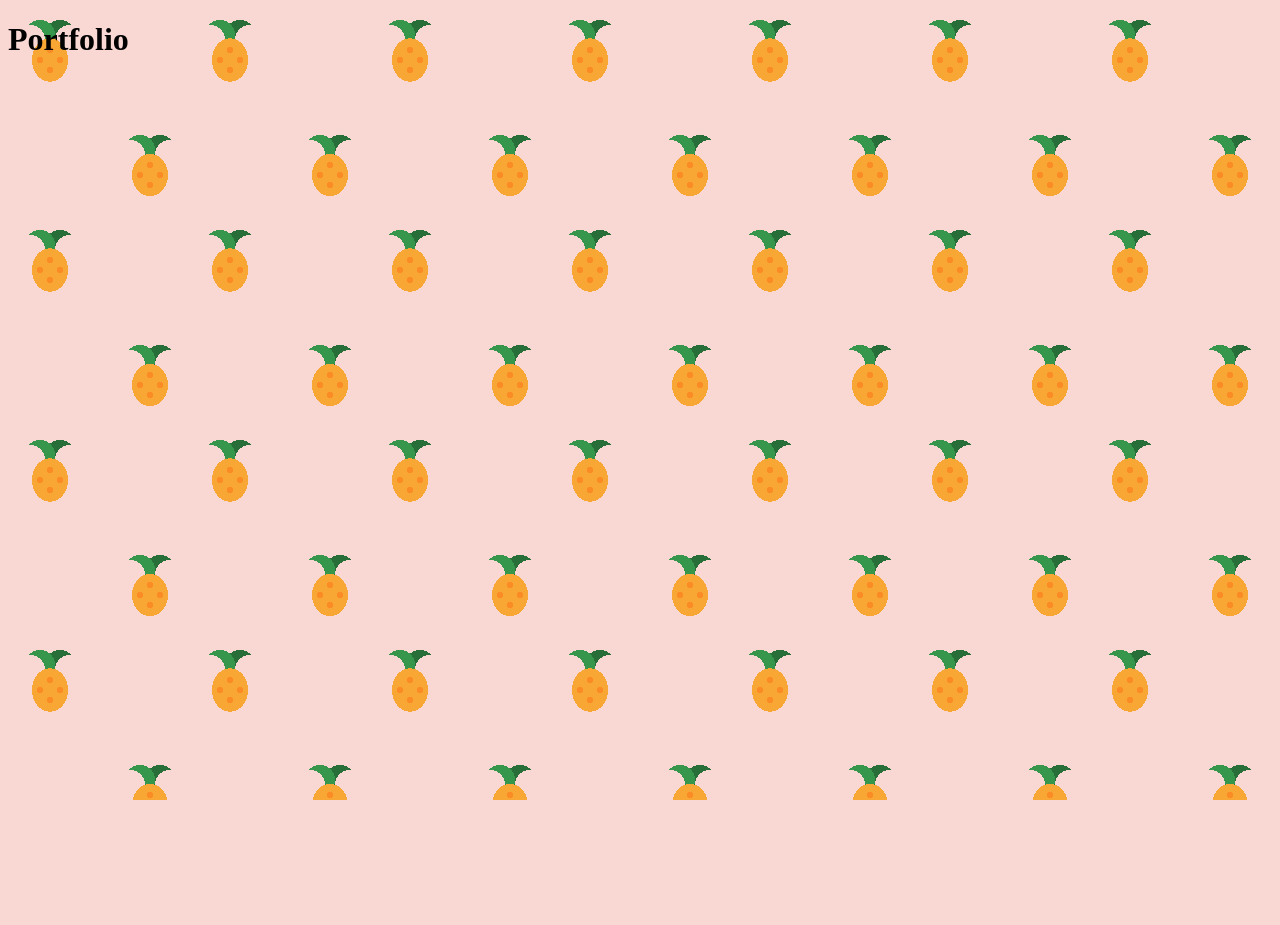
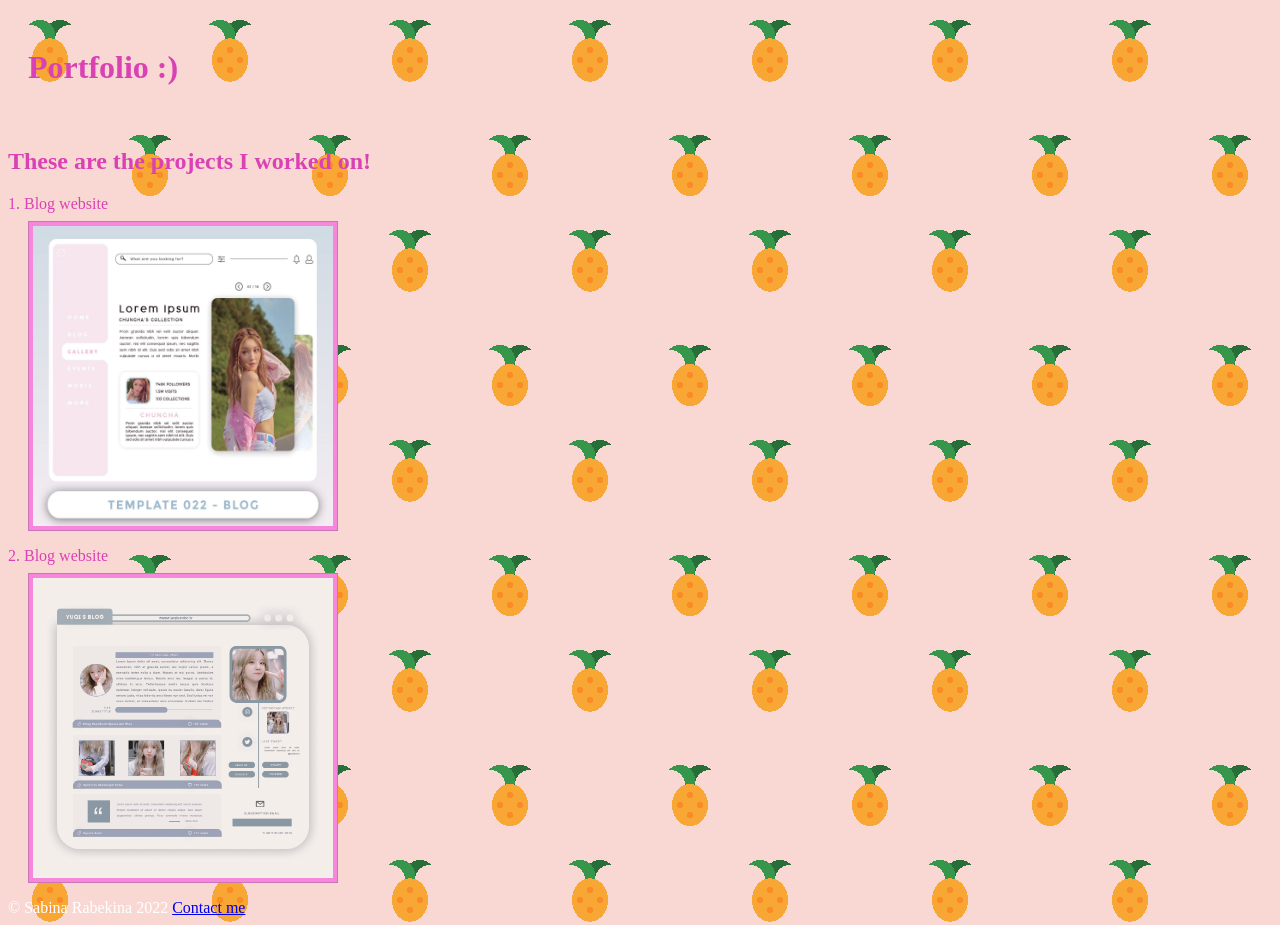
Before and after one commit to sabina31/AS1, a plain HTML site: page portfolio.html in a window 1280 px wide. Before the commit the page ends 800 px from the top, so only its background shows below. Drawn offline with nearby package versions, Linux system fonts and the light colour scheme.

Commit message:
Animation added

```diff
--- a/indexdesktop.css
+++ b/indexdesktop.css
@@ -1,12 +1,11 @@
 body
 {display:grid;
-        grid-template-columns:33% 33% 33%;
+        grid-template-columns:25% 25% 25% 25%;
         grid-template-rows:auto;
-        grid-template-areas:"header header header"
-        "nav nav nav"
-        "main main main"
-
-        "footer footer footer";
+        grid-template-areas:"header header header header"
+        "nav nav nav nav"
+        "main main main main"
+        "footer footer footer footer";
     background:
         /* Pineapple details */
         radial-gradient(circle closest-side at 50px 50px, #FB8B24 3px, transparent 0),
@@ -48,14 +47,20 @@ body
 header {
         color:#da42b4;
         padding:20px;
+        grid-area:header;
         text-align: center;
-        grid-area:header;
+        animation: bounceInDown;
+  animation-duration: 3s;
     }
 nav {
         grid-area:nav;
         color:#da42b4;
+        animation: fadeInLeft;
+        animation-duration: 3s;
     }
     nav ul {
+        border: 8px solid #ffb3ab;
+        background-color: #ffb3ab;
         list-style-type: none;
         display: grid;
         grid-template-columns: 20% 20% 20% 20% 20%;
@@ -80,10 +85,13 @@ nav {
     }
 main{
 color: #da42b4;
-text-align: center;
+animation: fadeInLeft;
+animation-duration: 4s;
 }
 footer{
     color:white;
     grid-area:footer;
+    animation:fadeInBottomLeft;
+    animation-duration: 5s;
 }
 header a {display: none;}
--- a/portfolio.css
+++ b/portfolio.css
@@ -1,5 +1,11 @@
 body
-{background:
+{display:grid;
+    grid-template-columns:25% 25% 25% 25%;
+    grid-template-rows:auto;
+    grid-template-areas:"header header header header"
+    "main main main main"
+    "footer footer footer footer";
+    background:
         /* Pineapple details */
         radial-gradient(circle closest-side at 50px 50px, #FB8B24 3px, transparent 0),
         radial-gradient(circle closest-side at 40px 60px, #FB8B24 3px, transparent 0),
@@ -36,3 +42,32 @@ body
         from { background-position: 0 50%; }
         to { background-position: 0 0; }
     }
+    header {
+        animation: bounceInDown;
+        animation-duration: 2s;
+        color:#da42b4;
+        padding:20px;
+        grid-area:header;
+    }
+    main{
+        animation: fadeInLeft;
+        animation-duration: 3s;
+        color: #da42b4;
+text-align: left;
+grid-area:main;
+    }
+    img {
+        animation: fadeInLeft;
+        animation-duration: 4s;
+        background: #f687da;
+        border: 1px solid #ca75b5;
+        margin: 8px 0 0 20px;
+        padding: 4px;
+        height: 300px;
+        width: 300px;
+        display:block;
+      }
+      footer{
+        color:white;
+        grid-area:footer;
+    }
--- a/portfolio.html
+++ b/portfolio.html
@@ -6,9 +6,22 @@
     <meta name="viewport" content="width=device-width, initial-scale=1.0">
     <title>Portfolio</title>
     <link rel="stylesheet" href="portfolio.css" />
+    <link rel="stylesheet" href="portfoliomobile.css" media="screen and (max-width: 800px)"/>
+    <link rel="stylesheet" href="portfoliodesktop.css" media="screen and (min-width: 800px)" />
+    <link rel="stylesheet"
+    href="https://cdnjs.cloudflare.com/ajax/libs/animate.css/4.1.1/animate.min.css"/>
 </head>
 <body>
-    <h1>Portfolio</h1>
-
+    <header> <h1>Portfolio :)</h1></header>
+ <main>
+     <h2>These are the projects I worked on!</h2>
+     <p> 1. Blog website
+     <img src="image1.jpg" alt="Blog website template example 1"> </p>
+     <p> 2. Blog website
+     <img src="image2.png" alt="Blog website template example 2"></p>
+ </main>
+ <footer>
+    &copy; Sabina Rabekina 2022 <a href="contact.html">Contact me</a>
+  </footer>
 </body>
 </html>
```
Also changed, not shown: index.html (+5 -2 lines).
